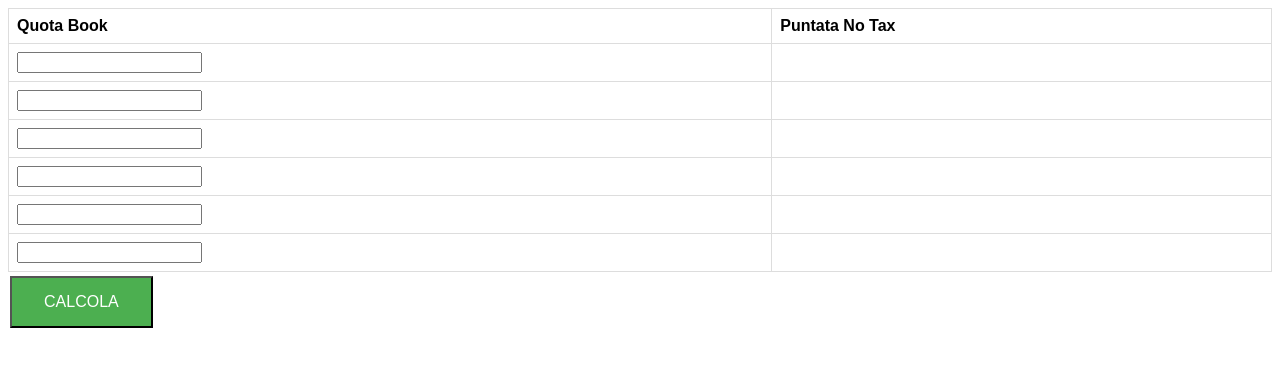
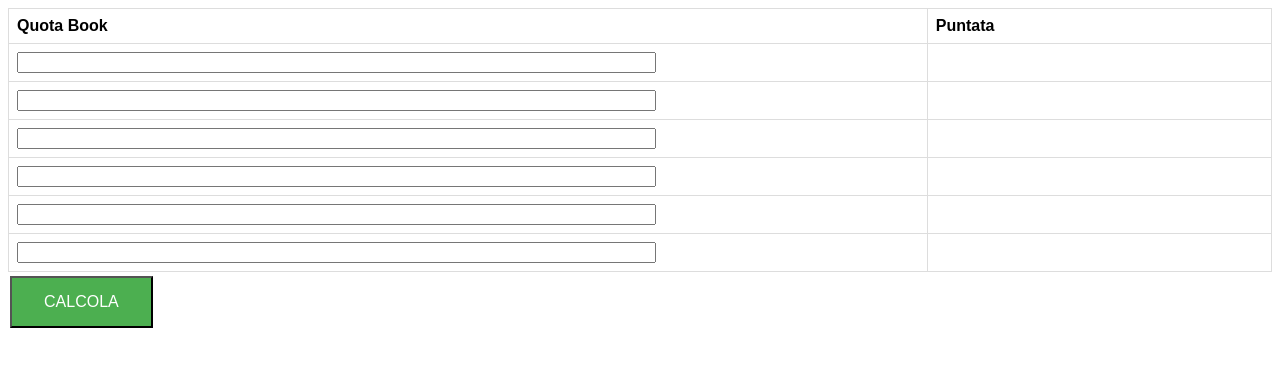
Before and after one commit to divi-94/bettown-odds, a plain HTML site: page index.html in a window 1280 px wide. Drawn offline with Linux system fonts and the light colour scheme.

Commit message:
Update index.html

```diff
--- a/index.html
+++ b/index.html
@@ -3,12 +3,12 @@
 <head>
 <meta charset="UTF-8">
 <meta name="viewport" content="width=device-width, initial-scale=1.0">
-<title>Calcolatrice Puntate</title>
+<title>Calcolatrice Puntata</title>
 <style>
   body { font-family: Arial, sans-serif; }
   table { width: 100%; border-collapse: collapse; }
-  th, td { border: 1px solid #ddd; padding: 8px; text-align: left; max-width: 100; }
-  input[type="number"] { width: 100%; padding: 0px; margin-bottom: 0px; }
+  th, td { border: 1px solid #ddd; padding: 8px; text-align: left;}
+  input[type="number"] { width: 70%; min-width: 120px; align-self: center; }
   .button { background-color: #4CAF50; color: white; padding: 15px 32px; text-align: center; display: inline-block; font-size: 16px; margin: 4px 2px; cursor: pointer; }
   @media (max-width: 500px) {
     .container { padding: 0 20px; }
@@ -22,35 +22,35 @@
     <tr>
       <th>Quota Book</th>
       <!-- <th>Puntata con Tax</th> -->
-      <th>Puntata No Tax</th>
+      <th>Puntata</th>
     </tr>
     <tr>
-      <td><input type="text" id="quota1"></td>
+      <td><input type="number" id="quota1"></td>
       <!-- <td id="OddWithTax1"></td> -->
       <td id="OddWithoutTax1"></td>
     </tr>
     <tr>
-      <td><input type="text" id="quota2"></td>
+      <td><input type="number" id="quota2"></td>
       <!-- <td id="OddWithTax2"></td> -->
       <td id="OddWithoutTax2"></td>
     </tr>
     <tr>
-      <td><input type="text" id="quota3"></td>
+      <td><input type="number" id="quota3"></td>
       <!-- <td id="OddWithTax3"></td> -->
       <td id="OddWithoutTax3"></td>
     </tr>
     <tr>
-      <td><input type="text" id="quota4"></td>
+      <td><input type="number" id="quota4"></td>
       <!-- <td id="OddWithTax4"></td> -->
       <td id="OddWithoutTax4"></td>
     </tr>
     <tr>
-      <td><input type="text" id="quota5"></td>
+      <td><input type="number" id="quota5"></td>
       <!-- <td id="OddWithTax5"></td> -->
       <td id="OddWithoutTax5"></td>
     </tr>
     <tr>
-      <td><input type="text" id="quota6"></td>
+      <td><input type="number" id="quota6"></td>
       <!-- <td id="OddWithTax6"></td> -->
       <td id="OddWithoutTax6"></td>
     </tr>
```
